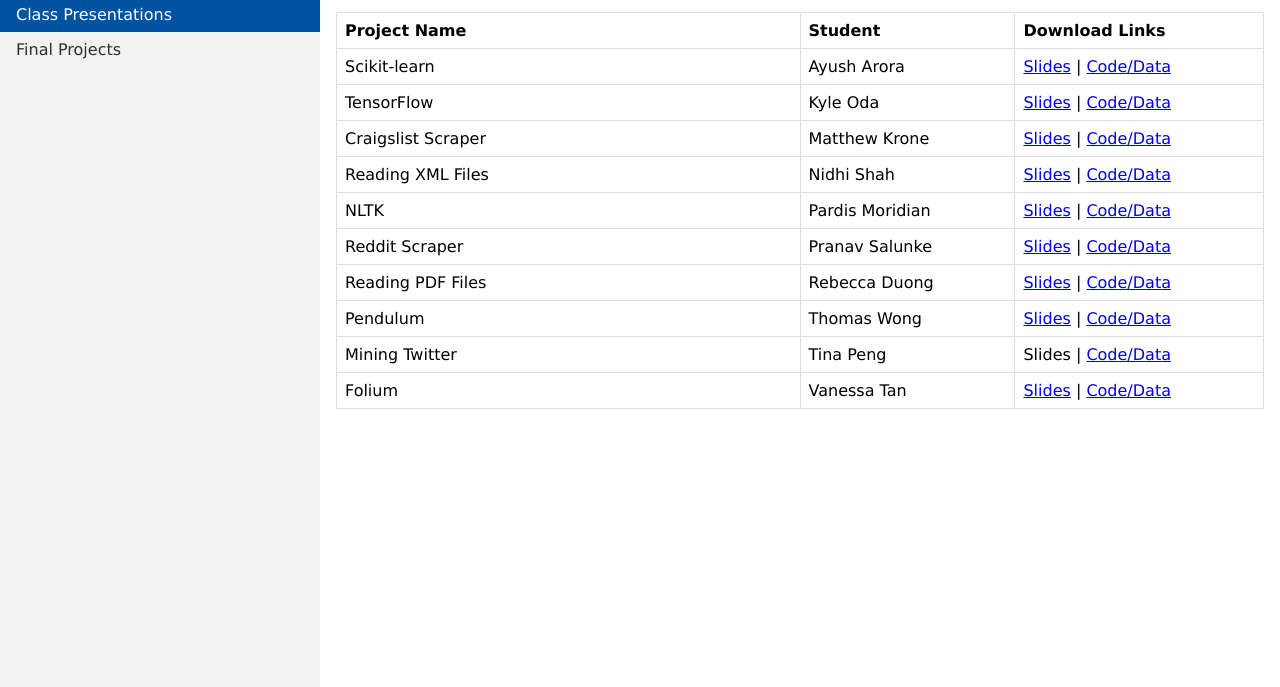
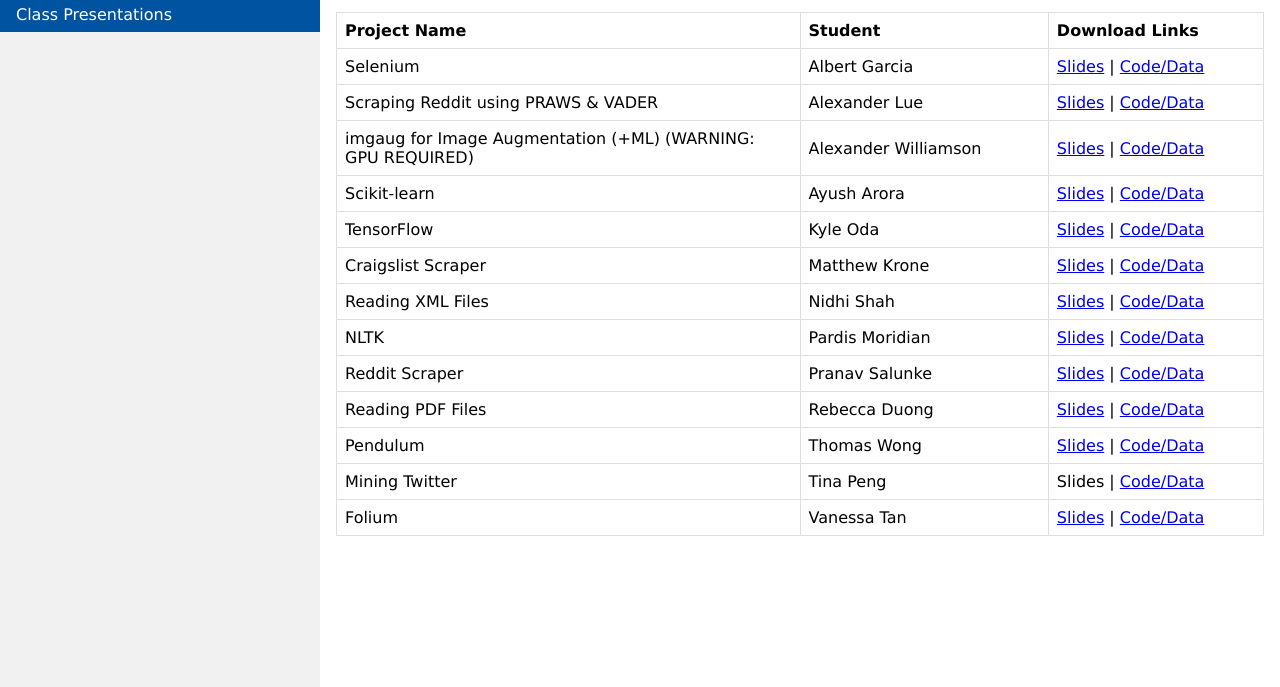
Before and after one commit to sureshlodha/CSE184Examples, a plain HTML site: page present.html in a window 1280 px wide. Shown: the part 113-800 px from the top of the page. Drawn offline with Linux system fonts and the light colour scheme.

Commit message:
adding three new projects

```diff
--- a/present.html
+++ b/present.html
@@ -25,7 +25,7 @@
 	<ul class="side">
 		<li><a class="inactive" href="index.html">Home</a></li>
 		<li><a class="active" href="present.html">Class Presentations</a></li>
-		<li><a class="inactive" href="final.html">Final Projects</a></li>
+		<!--<li><a class="inactive" href="final.html">Final Projects</a></li>-->
 	</ul>
 
     <!-- Page Content -->
@@ -38,6 +38,21 @@
 				<th>Project Name</th>
 				<th>Student</th>
 				<th>Download Links</th>
+			</tr>
+			<tr>
+				<td>Selenium</td>
+				<td>Albert Garcia</td>
+				<td><a href="cp/AlbertGarcia/presentation.pdf">Slides</a> | <a href="cp/AlbertGarcia/code.zip">Code/Data</a></td>
+			</tr>
+			<tr>
+				<td>Scraping Reddit using PRAWS & VADER</td>
+				<td>Alexander Lue</td>
+				<td><a href="cp/AlexanderLue/presentation.pdf">Slides</a> | <a href="cp/AlexanderLue/code.zip">Code/Data</a></td>
+			</tr>
+			<tr>
+				<td>imgaug for Image Augmentation (+ML) (WARNING: GPU REQUIRED)</td>
+				<td>Alexander Williamson</td>
+				<td><a href="cp/AlexanderWilliamson/presentation.pdf">Slides</a> | <a href="cp/AlexanderWilliamson/code.zip">Code/Data</a></td>
 			</tr>
 			<tr>
 				<td>Scikit-learn</td>
```
Also changed, not shown: index.html (+1 -1 lines), 16 other files.
